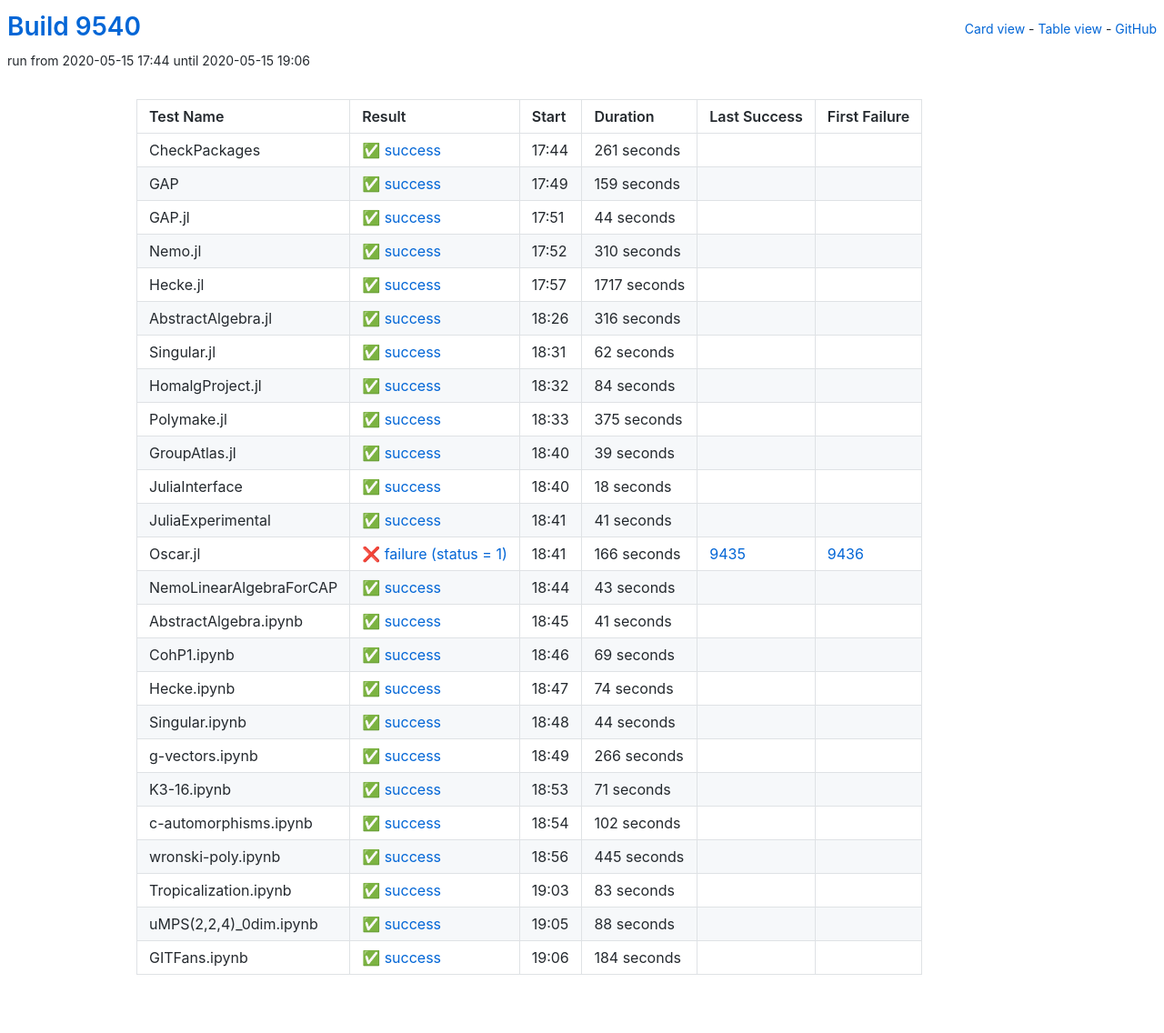
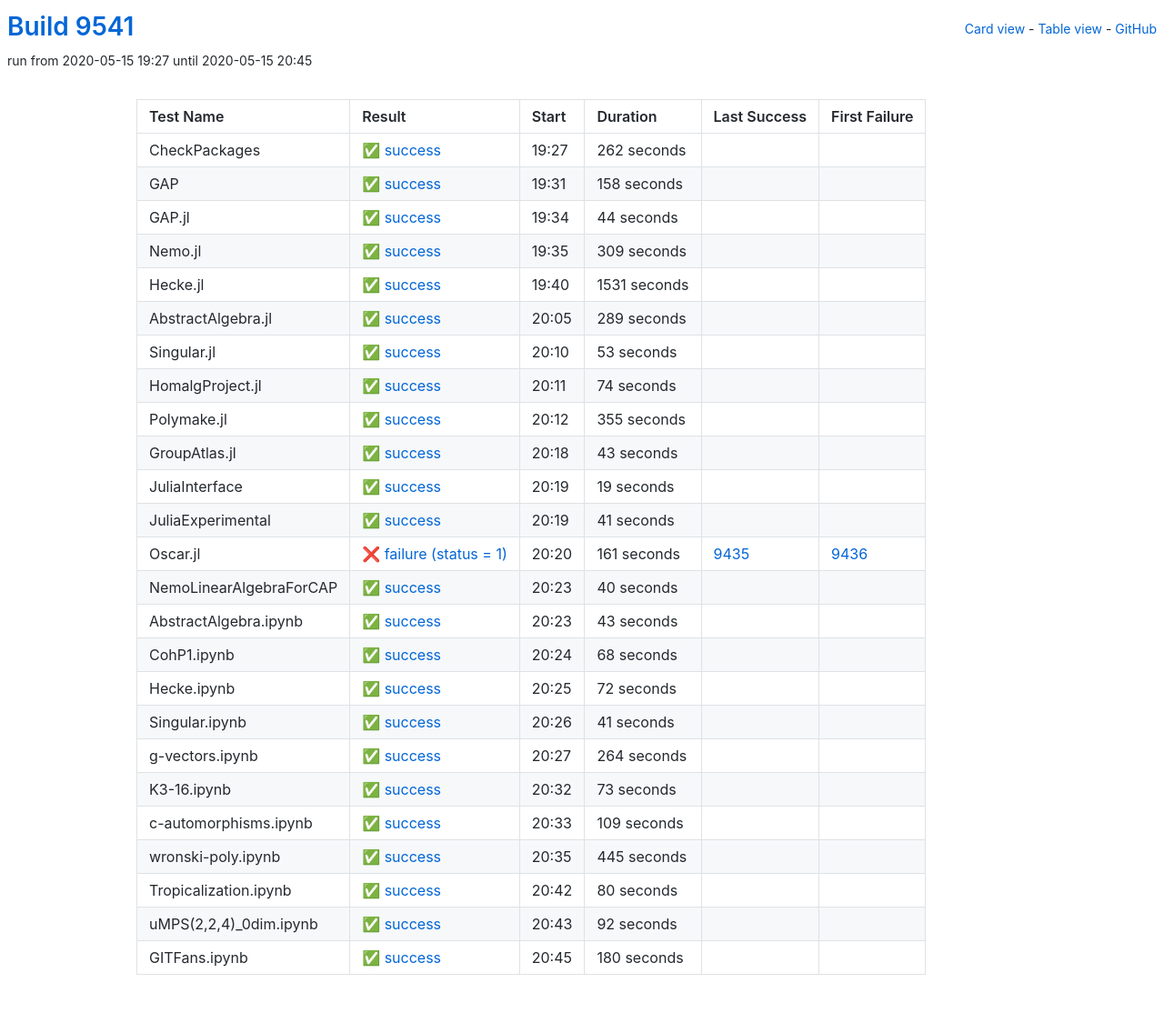
Before and after one commit to oscar-system/oscar-ci-status, a Jekyll site: the page built from table.html, in a window 1280 px wide. Shown: the whole page at 91% size. Built offline with Jekyll 4.4.1, drawn with Linux system fonts in a browser that asks for light colours.

Commit message:
Build 9541

```diff
--- a/_data/ci.yml
+++ b/_data/ci.yml
@@ -1,29 +1,29 @@
-build: 9540
-build_url: https://oscarci.mathematik.uni-kl.de/job/oscar/9540/
+build: 9541
+build_url: https://oscarci.mathematik.uni-kl.de/job/oscar/9541/
 job: oscar
 tests:
-- duration: 261
+- duration: 262
   exitcode: 0
   first_failure: false
   first_failure_url: null
   id: checkpackages
   last_success: false
   last_success_url: null
-  log: https://oscarci.mathematik.uni-kl.de/job/oscar/9540/artifact/logs/build-9540/CheckPackages.log
+  log: https://oscarci.mathematik.uni-kl.de/job/oscar/9541/artifact/logs/build-9541/CheckPackages.log
   name: CheckPackages
-  start: 2020-05-15 17:44
+  start: 2020-05-15 19:27
   status: success
   success: true
-- duration: 159
+- duration: 158
   exitcode: 0
   first_failure: false
   first_failure_url: null
   id: gap
   last_success: false
   last_success_url: null
-  log: https://oscarci.mathematik.uni-kl.de/job/oscar/9540/artifact/logs/build-9540/GAP.log
+  log: https://oscarci.mathematik.uni-kl.de/job/oscar/9541/artifact/logs/build-9541/GAP.log
   name: GAP
-  start: 2020-05-15 17:49
+  start: 2020-05-15 19:31
   status: success
   success: true
 - duration: 44
@@ -33,105 +33,105 @@ tests:
   id: gap-jl
   last_success: false
   last_success_url: null
-  log: https://oscarci.mathematik.uni-kl.de/job/oscar/9540/artifact/logs/build-9540/GAP.jl.log
+  log: https://oscarci.mathematik.uni-kl.de/job/oscar/9541/artifact/logs/build-9541/GAP.jl.log
   name: GAP.jl
-  start: 2020-05-15 17:51
+  start: 2020-05-15 19:34
   status: success
   success: true
-- duration: 310
+- duration: 309
   exitcode: 0
   first_failure: false
   first_failure_url: null
   id: nemo-jl
   last_success: false
   last_success_url: null
-  log: https://oscarci.mathematik.uni-kl.de/job/oscar/9540/artifact/logs/build-9540/Nemo.jl.log
+  log: https://oscarci.mathematik.uni-kl.de/job/oscar/9541/artifact/logs/build-9541/Nemo.jl.log
   name: Nemo.jl
-  start: 2020-05-15 17:52
+  start: 2020-05-15 19:35
   status: success
   success: true
-- duration: 1717
+- duration: 1531
   exitcode: 0
   first_failure: false
   first_failure_url: null
   id: hecke-jl
   last_success: false
   last_success_url: null
-  log: https://oscarci.mathematik.uni-kl.de/job/oscar/9540/artifact/logs/build-9540/Hecke.jl.log
+  log: https://oscarci.mathematik.uni-kl.de/job/oscar/9541/artifact/logs/build-9541/Hecke.jl.log
   name: Hecke.jl
-  start: 2020-05-15 17:57
+  start: 2020-05-15 19:40
   status: success
   success: true
-- duration: 316
+- duration: 289
   exitcode: 0
   first_failure: false
   first_failure_url: null
   id: abstractalgebra-jl
   last_success: false
   last_success_url: null
-  log: https://oscarci.mathematik.uni-kl.de/job/oscar/9540/artifact/logs/build-9540/AbstractAlgebra.jl.log
+  log: https://oscarci.mathematik.uni-kl.de/job/oscar/9541/artifact/logs/build-9541/AbstractAlgebra.jl.log
   name: AbstractAlgebra.jl
-  start: 2020-05-15 18:26
+  start: 2020-05-15 20:05
   status: success
   success: true
-- duration: 62
+- duration: 53
   exitcode: 0
   first_failure: false
   first_failure_url: null
   id: singular-jl
   last_success: false
   last_success_url: null
-  log: https://oscarci.mathematik.uni-kl.de/job/oscar/9540/artifact/logs/build-9540/Singular.jl.log
+  log: https://oscarci.mathematik.uni-kl.de/job/oscar/9541/artifact/logs/build-9541/Singular.jl.log
   name: Singular.jl
-  start: 2020-05-15 18:31
+  start: 2020-05-15 20:10
   status: success
   success: true
-- duration: 84
+- duration: 74
   exitcode: 0
   first_failure: false
   first_failure_url: null
   id: homalgproject-jl
   last_success: false
   last_success_url: null
-  log: https://oscarci.mathematik.uni-kl.de/job/oscar/9540/artifact/logs/build-9540/HomalgProject.jl.log
+  log: https://oscarci.mathematik.uni-kl.de/job/oscar/9541/artifact/logs/build-9541/HomalgProject.jl.log
   name: HomalgProject.jl
-  start: 2020-05-15 18:32
+  start: 2020-05-15 20:11
   status: success
   success: true
-- duration: 375
+- duration: 355
   exitcode: 0
   first_failure: false
   first_failure_url: null
   id: polymake-jl
   last_success: false
   last_success_url: null
-  log: https://oscarci.mathematik.uni-kl.de/job/oscar/9540/artifact/logs/build-9540/Polymake.jl.log
+  log: https://oscarci.mathematik.uni-kl.de/job/oscar/9541/artifact/logs/build-9541/Polymake.jl.log
   name: Polymake.jl
-  start: 2020-05-15 18:33
+  start: 2020-05-15 20:12
   status: success
   success: true
-- duration: 39
+- duration: 43
   exitcode: 0
   first_failure: false
   first_failure_url: null
   id: groupatlas-jl
   last_success: false
   last_success_url: null
-  log: https://oscarci.mathematik.uni-kl.de/job/oscar/9540/artifact/logs/build-9540/GroupAtlas.jl.log
+  log: https://oscarci.mathematik.uni-kl.de/job/oscar/9541/artifact/logs/build-9541/GroupAtlas.jl.log
   name: GroupAtlas.jl
-  start: 2020-05-15 18:40
+  start: 2020-05-15 20:18
   status: success
   success: true
-- duration: 18
+- duration: 19
   exitcode: 0
   first_failure: false
   first_failure_url: null
   id: juliainterface
   last_success: false
   last_success_url: null
-  log: https://oscarci.mathematik.uni-kl.de/job/oscar/9540/artifact/logs/build-9540/JuliaInterface.log
+  log: https://oscarci.mathematik.uni-kl.de/job/oscar/9541/artifact/logs/build-9541/JuliaInterface.log
   name: JuliaInterface
-  start: 2020-05-15 18:40
+  start: 2020-05-15 20:19
   status: success
   success: true
 - duration: 41
@@ -141,117 +141,117 @@ tests:
   id: juliaexperimental
   last_success: false
   last_success_url: null
-  log: https://oscarci.mathematik.uni-kl.de/job/oscar/9540/artifact/logs/build-9540/JuliaExperimental.log
+  log: https://oscarci.mathematik.uni-kl.de/job/oscar/9541/artifact/logs/build-9541/JuliaExperimental.log
   name: JuliaExperimental
-  start: 2020-05-15 18:41
+  start: 2020-05-15 20:19
   status: success
   success: true
-- duration: 166
+- duration: 161
   exitcode: 1
   first_failure: 9436
   first_failure_url: https://oscarci.mathematik.uni-kl.de/job/oscar/9436/
   id: oscar-jl
   last_success: 9435
   last_success_url: https://oscarci.mathematik.uni-kl.de/job/oscar/9435/
-  log: https://oscarci.mathematik.uni-kl.de/job/oscar/9540/artifact/logs/build-9540/Oscar.jl.log
+  log: https://oscarci.mathematik.uni-kl.de/job/oscar/9541/artifact/logs/build-9541/Oscar.jl.log
   name: Oscar.jl
-  start: 2020-05-15 18:41
+  start: 2020-05-15 20:20
   status: failure
   success: false
-- duration: 43
+- duration: 40
   exitcode: 0
   first_failure: false
   first_failure_url: null
   id: nemolinearalgebraforcap
   last_success: false
   last_success_url: null
-  log: https://oscarci.mathematik.uni-kl.de/job/oscar/9540/artifact/logs/build-9540/NemoLinearAlgebraForCAP.log
+  log: https://oscarci.mathematik.uni-kl.de/job/oscar/9541/artifact/logs/build-9541/NemoLinearAlgebraForCAP.log
   name: NemoLinearAlgebraForCAP
-  start: 2020-05-15 18:44
+  start: 2020-05-15 20:23
+  status: success
+  success: true
+- duration: 43
+  exitcode: 0
+  first_failure: false
+  first_failure_url: null
+  id: abstractalgebra-ipynb
+  last_success: false
+  last_success_url: null
+  log: https://oscarci.mathematik.uni-kl.de/job/oscar/9541/artifact/logs/build-9541/AbstractAlgebra.ipynb.log
+  name: AbstractAlgebra.ipynb
+  start: 2020-05-15 20:23
+  status: success
+  success: true
+- duration: 68
+  exitcode: 0
+  first_failure: false
+  first_failure_url: null
+  id: cohp1-ipynb
+  last_success: false
+  last_success_url: null
+  log: https://oscarci.mathematik.uni-kl.de/job/oscar/9541/artifact/logs/build-9541/CohP1.ipynb.log
+  name: CohP1.ipynb
+  start: 2020-05-15 20:24
+  status: success
+  success: true
+- duration: 72
+  exitcode: 0
+  first_failure: false
+  first_failure_url: null
+  id: hecke-ipynb
+  last_success: false
+  last_success_url: null
+  log: https://oscarci.mathematik.uni-kl.de/job/oscar/9541/artifact/logs/build-9541/Hecke.ipynb.log
+  name: Hecke.ipynb
+  start: 2020-05-15 20:25
   status: success
   success: true
 - duration: 41
   exitcode: 0
   first_failure: false
   first_failure_url: null
-  id: abstractalgebra-ipynb
-  last_success: false
-  last_success_url: null
-  log: https://oscarci.mathematik.uni-kl.de/job/oscar/9540/artifact/logs/build-9540/AbstractAlgebra.ipynb.log
-  name: AbstractAlgebra.ipynb
-  start: 2020-05-15 18:45
-  status: success
-  success: true
-- duration: 69
-  exitcode: 0
-  first_failure: false
-  first_failure_url: null
-  id: cohp1-ipynb
-  last_success: false
-  last_success_url: null
-  log: https://oscarci.mathematik.uni-kl.de/job/oscar/9540/artifact/logs/build-9540/CohP1.ipynb.log
-  name: CohP1.ipynb
-  start: 2020-05-15 18:46
-  status: success
-  success: true
-- duration: 74
-  exitcode: 0
-  first_failure: false
-  first_failure_url: null
-  id: hecke-ipynb
-  last_success: false
-  last_success_url: null
-  log: https://oscarci.mathematik.uni-kl.de/job/oscar/9540/artifact/logs/build-9540/Hecke.ipynb.log
-  name: Hecke.ipynb
-  start: 2020-05-15 18:47
-  status: success
-  success: true
-- duration: 44
-  exitcode: 0
-  first_failure: false
-  first_failure_url: null
   id: singular-ipynb
   last_success: false
   last_success_url: null
-  log: https://oscarci.mathematik.uni-kl.de/job/oscar/9540/artifact/logs/build-9540/Singular.ipynb.log
+  log: https://oscarci.mathematik.uni-kl.de/job/oscar/9541/artifact/logs/build-9541/Singular.ipynb.log
   name: Singular.ipynb
-  start: 2020-05-15 18:48
+  start: 2020-05-15 20:26
   status: success
   success: true
-- duration: 266
+- duration: 264
   exitcode: 0
   first_failure: false
   first_failure_url: null
   id: g-vectors-ipynb
   last_success: false
   last_success_url: null
-  log: https://oscarci.mathematik.uni-kl.de/job/oscar/9540/artifact/logs/build-9540/g-vectors.ipynb.log
+  log: https://oscarci.mathematik.uni-kl.de/job/oscar/9541/artifact/logs/build-9541/g-vectors.ipynb.log
   name: g-vectors.ipynb
-  start: 2020-05-15 18:49
+  start: 2020-05-15 20:27
   status: success
   success: true
-- duration: 71
+- duration: 73
   exitcode: 0
   first_failure: false
   first_failure_url: null
   id: k3-16-ipynb
   last_success: false
   last_success_url: null
-  log: https://oscarci.mathematik.uni-kl.de/job/oscar/9540/artifact/logs/build-9540/K3-16.ipynb.log
+  log: https://oscarci.mathematik.uni-kl.de/job/oscar/9541/artifact/logs/build-9541/K3-16.ipynb.log
   name: K3-16.ipynb
-  start: 2020-05-15 18:53
+  start: 2020-05-15 20:32
   status: success
   success: true
-- duration: 102
+- duration: 109
   exitcode: 0
   first_failure: false
   first_failure_url: null
   id: c-automorphisms-ipynb
   last_success: false
   last_success_url: null
-  log: https://oscarci.mathematik.uni-kl.de/job/oscar/9540/artifact/logs/build-9540/c-automorphisms.ipynb.log
+  log: https://oscarci.mathematik.uni-kl.de/job/oscar/9541/artifact/logs/build-9541/c-automorphisms.ipynb.log
   name: c-automorphisms.ipynb
-  start: 2020-05-15 18:54
+  start: 2020-05-15 20:33
   status: success
   success: true
 - duration: 445
@@ -261,44 +261,44 @@ tests:
   id: wronski-poly-ipynb
   last_success: false
   last_success_url: null
-  log: https://oscarci.mathematik.uni-kl.de/job/oscar/9540/artifact/logs/build-9540/wronski-poly.ipynb.log
+  log: https://oscarci.mathematik.uni-kl.de/job/oscar/9541/artifact/logs/build-9541/wronski-poly.ipynb.log
   name: wronski-poly.ipynb
-  start: 2020-05-15 18:56
+  start: 2020-05-15 20:35
   status: success
   success: true
-- duration: 83
+- duration: 80
   exitcode: 0
   first_failure: false
   first_failure_url: null
   id: tropicalization-ipynb
   last_success: false
   last_success_url: null
-  log: https://oscarci.mathematik.uni-kl.de/job/oscar/9540/artifact/logs/build-9540/Tropicalization.ipynb.log
+  log: https://oscarci.mathematik.uni-kl.de/job/oscar/9541/artifact/logs/build-9541/Tropicalization.ipynb.log
   name: Tropicalization.ipynb
-  start: 2020-05-15 19:03
+  start: 2020-05-15 20:42
   status: success
   success: true
-- duration: 88
+- duration: 92
   exitcode: 0
   first_failure: false
   first_failure_url: null
   id: umps-2-2-4-0dim-ipynb
   last_success: false
   last_success_url: null
-  log: https://oscarci.mathematik.uni-kl.de/job/oscar/9540/artifact/logs/build-9540/uMPS-2-2-4-_0dim.ipynb.log
+  log: https://oscarci.mathematik.uni-kl.de/job/oscar/9541/artifact/logs/build-9541/uMPS-2-2-4-_0dim.ipynb.log
   name: uMPS(2,2,4)_0dim.ipynb
-  start: 2020-05-15 19:05
+  start: 2020-05-15 20:43
   status: success
   success: true
-- duration: 184
+- duration: 180
   exitcode: 0
   first_failure: false
   first_failure_url: null
   id: gitfans-ipynb
   last_success: false
   last_success_url: null
-  log: https://oscarci.mathematik.uni-kl.de/job/oscar/9540/artifact/logs/build-9540/GITFans.ipynb.log
+  log: https://oscarci.mathematik.uni-kl.de/job/oscar/9541/artifact/logs/build-9541/GITFans.ipynb.log
   name: GITFans.ipynb
-  start: 2020-05-15 19:06
+  start: 2020-05-15 20:45
   status: success
   success: true
```
Also changed, not shown: README.md.
